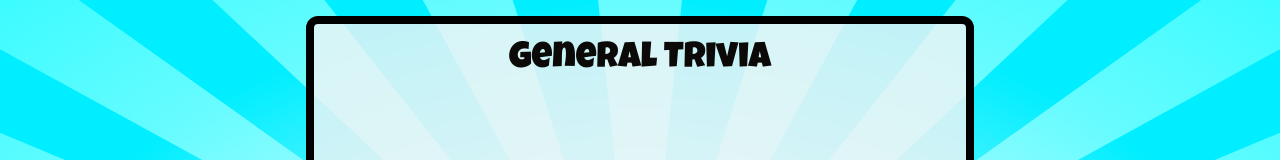
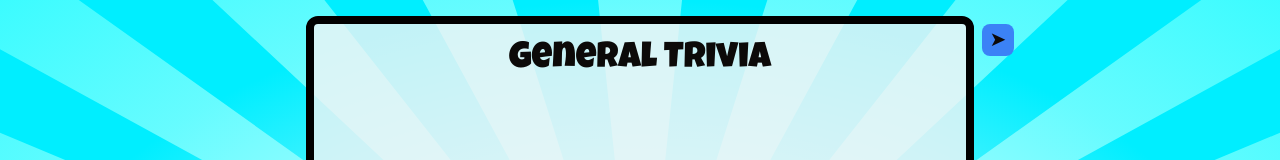
Before and after one commit to isaackoz/CountryTrivia, a Next.js app: page /mode/general in a window 1280 px wide. Shown: the top 160 px of the page. Built offline with nearby package versions, Linux system fonts and the light colour scheme.

Commit message:
Add basic settings dropdown skeleton

```diff
--- a/src/app/layout.tsx
+++ b/src/app/layout.tsx
@@ -7,7 +7,7 @@ import Background from './(index)/components/Background';
 const comicNeue = Comic_Neue({
 	subsets: ['latin'],
 	display: 'swap',
-	weight: ['400'],
+	weight: ['400', '700', '300'],
 	variable: '--font-comic-neue',
 });
 
--- a/src/app/mode/components/common/QuestionWrapper.tsx
+++ b/src/app/mode/components/common/QuestionWrapper.tsx
@@ -1,5 +1,6 @@
 import BackButton from '../BackButton';
 import clsx from 'clsx';
+import SettingsDropdown from './SettingsDropdown';
 const QuestionWrapper = ({
 	children,
 	modeTitle,
@@ -21,6 +22,7 @@ const QuestionWrapper = ({
 			>
 				<h1 className="font-heading text-4xl">{modeTitle}</h1>
 				<div className="h-full w-full">{children}</div>
+				<SettingsDropdown />
 			</div>
 			<div className="self-start mt-5">
 				<BackButton />
--- /dev/null
+++ b/src/app/mode/components/common/SettingsDropdown.tsx
@@ -0,0 +1,30 @@
+const SettingsDropdown = () => {
+	return (
+		<>
+			<input
+				type="checkbox"
+				className="hidden sr-only peer"
+				id="settings-checkbox"
+			/>
+
+			<label
+				htmlFor="settings-checkbox"
+				className="w-8 h-8 absolute -right-12 bg-blue-500 top-0 rounded-lg text-xl flex items-center justify-center hover:cursor-pointer peer-checked:[&>span]:rotate-90"
+			>
+				<span className="text transition-all">{`➤`}</span>
+			</label>
+			<div className="hidden peer-checked:flex absolute -right-60  top-12 w-56 bg-gray-100/80 border-8 border-black rounded-lg font-extrabold text-xl justify-center flex-col px-4 pb-1">
+				Settings
+				<label className="relative inline-flex items-center cursor-pointer">
+					<input type="checkbox" value="" className="sr-only peer" />
+					<div className="w-11 h-6 bg-gray-200 peer-focus:outline-none peer-focus:ring-4 peer-focus:ring-blue-300 dark:peer-focus:ring-blue-800 rounded-full peer dark:bg-gray-700 peer-checked:after:translate-x-full peer-checked:after:border-white after:content-[''] after:absolute after:top-[2px] after:left-[2px] after:bg-white after:border-gray-300 after:border after:rounded-full after:h-5 after:w-5 after:transition-all dark:border-gray-600 peer-checked:bg-blue-600"></div>
+					<span className="ml-3 text-sm font-medium text-gray-900 dark:text-gray-300">
+						Toggle me
+					</span>
+				</label>
+			</div>
+		</>
+	);
+};
+
+export default SettingsDropdown;
--- a/src/app/mode/flag/page.tsx
+++ b/src/app/mode/flag/page.tsx
@@ -1,6 +1,7 @@
 'use client';
 
 import QuestionWrapper from '../components/common/QuestionWrapper';
+import SettingsDropdown from '../components/common/SettingsDropdown';
 import FlagGame from './(components)/FlagGame';
 import { useState } from 'react';
 
```
